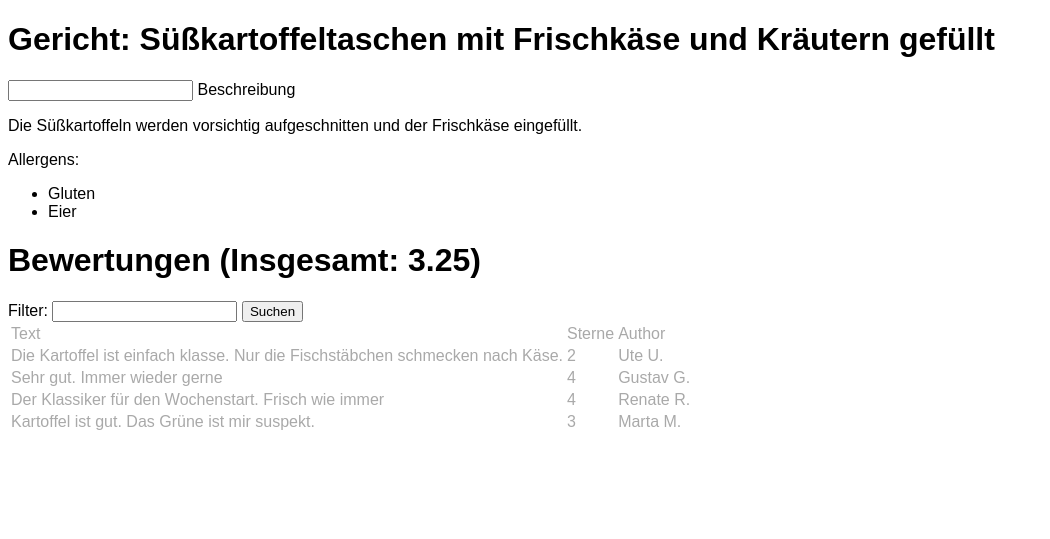
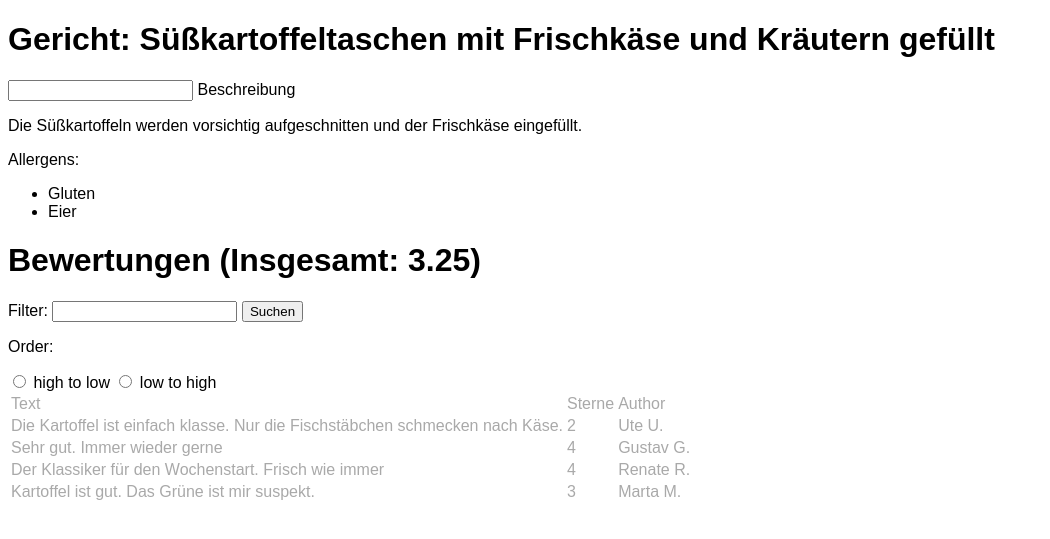
Before and after one commit to Shakouj-Nour/E-Mensa, a PHP site: page /meal.php in a window 1280 px wide. Shown: the top 539 px of the page, without its empty margins (0-1050 px from the left). Run offline with PHP 8.4, Linux system fonts and the light colour scheme.

Commit message:
Aufgabe 5 & Aufgabe 3 bis f

```diff
--- a/beispiele/meal.php
+++ b/beispiele/meal.php
@@ -122,6 +122,13 @@ function calcMeanStars(array $ratings) : float{
             <input id="search_text" type="text" name="search_text" value="<?php echo $search ?>">
             <input type="submit" value="Suchen">
         </form>
+        <form method="get">
+            <p>Order:</p>
+            <input type="radio" id="filter1" name="order" value="TOP">
+            <label for="filter1">high to low</label>
+            <input type="radio" id="filter2" name="order" VALUE="FLOPP">
+            <label for="filter2">low to high</label>
+        </form>
         <table class="rating">
             <thead>
             <tr>
@@ -132,13 +139,17 @@ function calcMeanStars(array $ratings) : float{
             </thead>
             <tbody>
             <?php
-        foreach ($showRatings as $rating) {
-            echo "<tr><td class='rating_text'>{$rating['text']}</td>
+            $order = $_GET['order'] ?? NULL;
+            if($order == 'TOP'){
+                sort( $showRatings, SORT_NUMERIC );
+            }
+            foreach ($showRatings as $rating) {
+                echo "<tr><td class='rating_text'>{$rating['text']}</td>
                       <td class='rating_stars'>{$rating['stars']}</td>
                       <td class='rating_author'>{$rating['author']}</td>
-                  </tr>";
-        }
-        ?>
+                      </tr>";
+            }
+            ?>
             </tbody>
         </table>
     </body>
```
